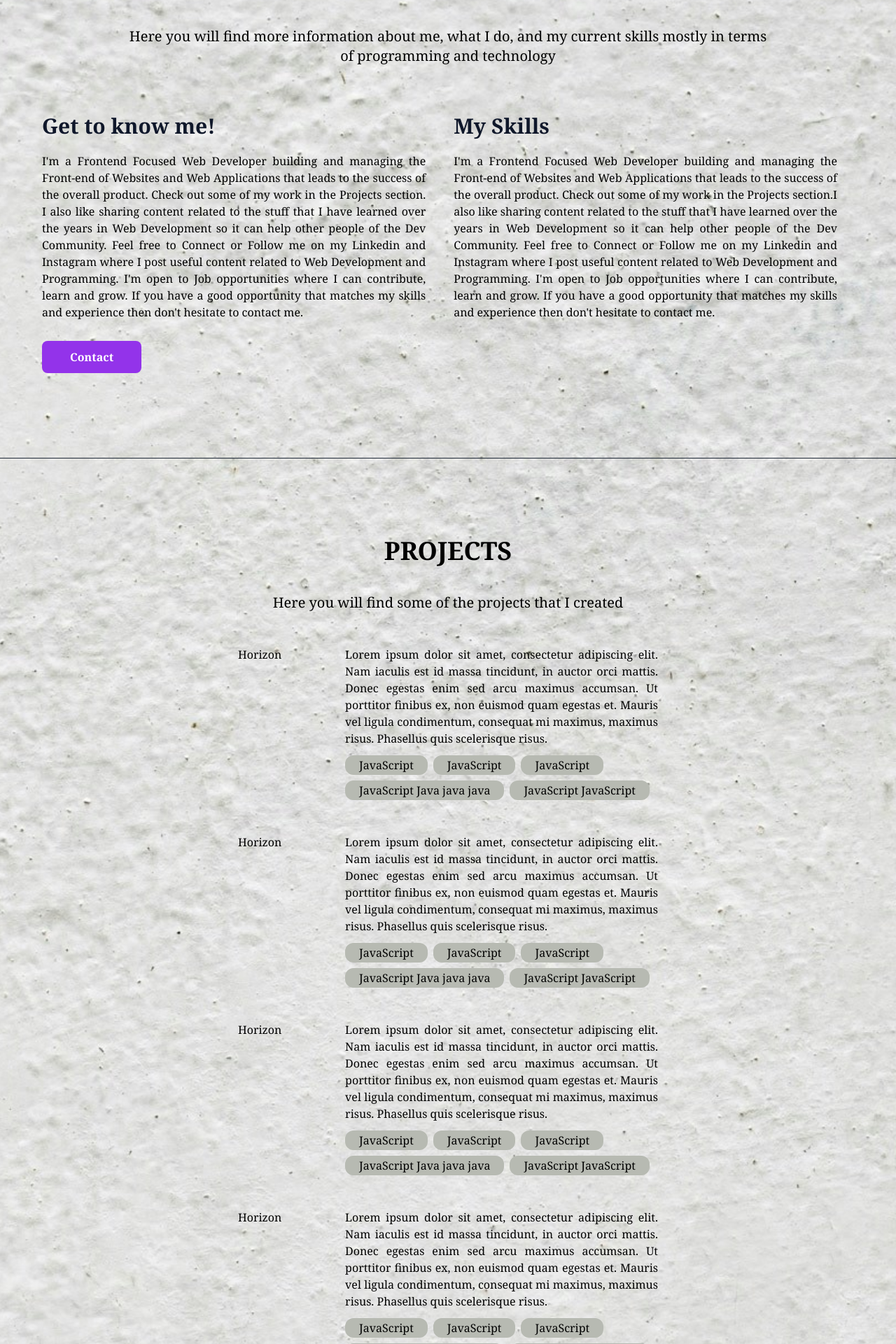
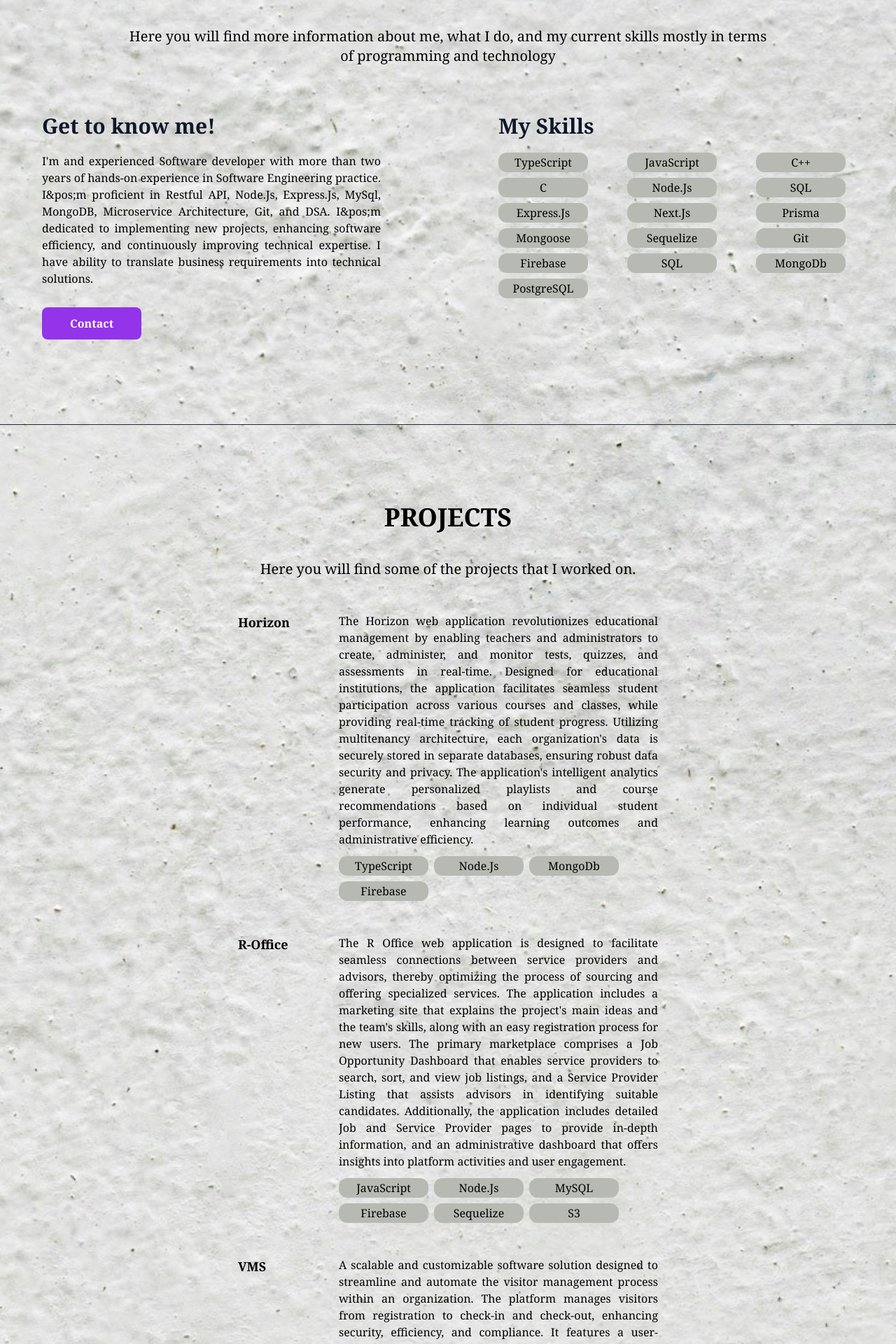
Before and after one commit to bhatarshid/my_portfolio, a Next.js app: page / in a window 1280 px wide. Shown: the part 735-2655 px from the top of the page at 70% size. Built offline with nearby package versions, Linux system fonts and the light colour scheme.

Commit message:
added projects and about me

```diff
--- a/components/About.tsx
+++ b/components/About.tsx
@@ -1,3 +1,5 @@
+import { SkillsComponent } from "./Skills"
+
 export const AboutComponent = function() {
   return <div id="about">
     <div className="flex flex-col sm:px-6 lg-px-8 font-serif py-28">
@@ -6,17 +8,26 @@ export const AboutComponent = function() {
         <p className="text-center text-xl p-10">Here you will find more information about me, what I do, and my current skills mostly in terms <br />of programming and technology</p>
       </div>
       <div className="flex item-center- justify-center p-5 ml-4">
-        <div className="">
+        <div className="w-2/4 pr-16">
           <h3 className="text-3xl font-semibold text-slate-900">Get to know me!</h3>
-          <p className="text-justify mr-10 py-5 pb-10">I&apos;m a Frontend Focused Web Developer building and managing the Front-end of Websites and Web Applications that leads to the success of the overall product. Check out some of my work in the Projects section. I also like sharing content related to the stuff that I have learned over the years in Web Development so it can help other people of the Dev Community. Feel free to Connect or Follow me on my Linkedin and Instagram where I post useful content related to Web Development and Programming. I&apos;m open to Job opportunities where I can contribute, learn and grow. If you have a good opportunity that matches my skills and experience then don&apos;t hesitate to contact me.</p>
-          <a href="#"
+          <p className="text-justify mr-10 py-5 pb-10">I&apos;m and experienced Software developer with more than two years of hands-on experience in Software Engineering practice. I&pos;m proficient in Restful API, Node.Js, Express.Js, MySql, MongoDB, Microservice Architecture, Git, and DSA. I&pos;m dedicated to implementing new projects, enhancing software efficiency, and continuously improving technical expertise. I have ability to translate business requirements into technical solutions.</p>
+          <a href="#contact"
             className="bg-purple-600 hover:bg-purple-700 text-white font-bold rounded-lg transition duration-300 py-3 px-10">
             Contact
           </a>
         </div>
-        <div>
+        <div className="w-2/4 pl-16">
           <h3 className="text-3xl font-semibold text-slate-900">My Skills</h3>
-          <p className="text-justify mr-10 py-5">I&apos;m a Frontend Focused Web Developer building and managing the Front-end of Websites and Web Applications that leads to the success of the overall product. Check out some of my work in the Projects section.I also like sharing content related to the stuff that I have learned over the years in Web Development so it can help other people of the Dev Community. Feel free to Connect or Follow me on my Linkedin and Instagram where I post useful content related to Web Development and Programming. I&apos;m open to Job opportunities where I can contribute, learn and grow. If you have a good opportunity that matches my skills and experience then don&apos;t hesitate to contact me.</p>
+          <div className="py-5 pr-5 flex flex-row flex-wrap justify-between">
+            <SkillsComponent skill="TypeScript" />    <SkillsComponent skill="JavaScript" />
+            <SkillsComponent skill=" C++" />          <SkillsComponent skill="C" />
+            <SkillsComponent skill="Node.Js" />       <SkillsComponent skill="SQL" />
+            <SkillsComponent skill="Express.Js" />    <SkillsComponent skill="Next.Js" />
+            <SkillsComponent skill="Prisma" />        <SkillsComponent skill="Mongoose" />
+            <SkillsComponent skill="Sequelize" />     <SkillsComponent skill="Git" />
+            <SkillsComponent skill="Firebase" />      <SkillsComponent skill="SQL" />
+            <SkillsComponent skill="MongoDb" />       <SkillsComponent skill="PostgreSQL" />
+          </div>
         </div>
       </div>
     </div>
--- a/components/Intro.tsx
+++ b/components/Intro.tsx
@@ -4,7 +4,7 @@ export const IntroComponent = function() {
       <h1 className="text-6xl font-extrabold pb-10">HEY, I&apos;M ARSHID BHAT</h1>
       <p className="text-center text-xl">A Result-Oriented Web Developer building and managing Websites and <br></br>
         Web Applications that leads to the success of the overall product</p>
-      <a href="#"
+      <a href="#project"
             className="bg-purple-600 hover:bg-purple-700 text-white font-bold py-3 px-10 rounded-lg transition duration-300 mt-10">
         PROJECTS
       </a>
--- a/components/Project.tsx
+++ b/components/Project.tsx
@@ -5,66 +5,51 @@ export const ProjectComponent = function() {
     <div id="project" className="flex flex-col px-4 sm:px-6 lg-px-8 font-serif py-28">
       <div className="flex flex-col pb-2">
         <h2 className="text-4xl font-semibold text-center">PROJECTS</h2>
-        <p className="text-center text-xl p-10">Here you will find some of the projects that I created</p>
+        <p className="text-center text-xl p-10">Here you will find some of the projects that I worked on.</p>
       </div>
       <div className="mx-72 text-justify px-7 space-y-10">
-        <div className="flex flex-row space-x-20">
-          <h3 className="w-2/3">Horizon</h3>
+        <div className="flex flex-row">
+          <h3 className="w-2/3 text-lg font-semibold min-w-36">Horizon</h3>
           <div className="flex flex-col space-y-3">
             <div>
-              <p>Lorem ipsum dolor sit amet, consectetur adipiscing elit. Nam iaculis est id massa tincidunt, in auctor orci mattis. Donec egestas enim sed arcu maximus accumsan. Ut porttitor finibus ex, non euismod quam egestas et. Mauris vel ligula condimentum, consequat mi maximus, maximus risus. Phasellus quis scelerisque risus.  </p>
+              <p>The Horizon web application revolutionizes educational management by enabling teachers and administrators to create, administer, and monitor tests, quizzes, and assessments in real-time. Designed for educational institutions, the application facilitates seamless student participation across various courses and classes, while providing real-time tracking of student progress. Utilizing multitenancy architecture, each organization&apos;s data is securely stored in separate databases, ensuring robust data security and privacy. The application&apos;s intelligent analytics generate personalized playlists and course recommendations based on individual student performance, enhancing learning outcomes and administrative efficiency. </p>
+            </div>
+            <div className="flex flex-row w-full flex-wrap">
+              <SkillsComponent skill="TypeScript" />
+              <SkillsComponent skill="Node.Js" />
+              <SkillsComponent skill="MongoDb" />
+              <SkillsComponent skill="Firebase" />
+            </div>
+          </div>
+        </div>
+        <div className="flex flex-row">
+          <h3 className="w-2/3 text-lg font-semibold min-w-36">R-Office</h3>
+          <div className="flex flex-col space-y-3">
+            <div>
+              <p>The R Office web application is designed to facilitate seamless connections between service providers and advisors, thereby optimizing the process of sourcing and offering specialized services. The application includes a marketing site that explains the project&apos;s main ideas and the team&apos;s skills, along with an easy registration process for new users. The primary marketplace comprises a Job Opportunity Dashboard that enables service providers to search, sort, and view job listings, and a Service Provider Listing that assists advisors in identifying suitable candidates. Additionally, the application includes detailed Job and Service Provider pages to provide in-depth information, and an administrative dashboard that offers insights into platform activities and user engagement. </p>
             </div>
             <div className="flex flex-row w-full flex-wrap">
               <SkillsComponent skill="JavaScript" />
-              <SkillsComponent skill="JavaScript" />
-              <SkillsComponent skill="JavaScript" />
-              <SkillsComponent skill="JavaScript Java java java" />
-              <SkillsComponent skill="JavaScript JavaScript" />
+              <SkillsComponent skill="Node.Js" />
+              <SkillsComponent skill="MySQL" />
+              <SkillsComponent skill="Firebase" />
+              <SkillsComponent skill="Sequelize" />
+              <SkillsComponent skill="S3" />
             </div>
           </div>
         </div>
-        <div className="flex flex-row space-x-20">
-          <h3 className="w-2/3">Horizon</h3>
+        <div className="flex flex-row">
+          <h3 className="w-2/3 text-lg font-semibold min-w-36">VMS</h3>
           <div className="flex flex-col space-y-3">
             <div>
-              <p>Lorem ipsum dolor sit amet, consectetur adipiscing elit. Nam iaculis est id massa tincidunt, in auctor orci mattis. Donec egestas enim sed arcu maximus accumsan. Ut porttitor finibus ex, non euismod quam egestas et. Mauris vel ligula condimentum, consequat mi maximus, maximus risus. Phasellus quis scelerisque risus.  </p>
+              <p>A scalable and customizable software solution designed to streamline and automate the visitor management process within an organization. The platform manages visitors from registration to check-in and check-out, enhancing security, efficiency, and compliance. It features a user-friendly interface, robust authentication and authorization, and comprehensive visitor permission management. Detailed visitor profiles and secure document uploads via AWS S3 are included, with seamless frontend integration for an enhanced user experience. An automated email notification system ensures real-time communication with relevant employees. This solution significantly improves visitor management, contributing to better security and operational efficiency.</p>
             </div>
             <div className="flex flex-row w-full flex-wrap">
               <SkillsComponent skill="JavaScript" />
-              <SkillsComponent skill="JavaScript" />
-              <SkillsComponent skill="JavaScript" />
-              <SkillsComponent skill="JavaScript Java java java" />
-              <SkillsComponent skill="JavaScript JavaScript" />
-            </div>
-          </div>
-        </div>
-        <div className="flex flex-row space-x-20">
-          <h3 className="w-2/3">Horizon</h3>
-          <div className="flex flex-col space-y-3">
-            <div>
-              <p>Lorem ipsum dolor sit amet, consectetur adipiscing elit. Nam iaculis est id massa tincidunt, in auctor orci mattis. Donec egestas enim sed arcu maximus accumsan. Ut porttitor finibus ex, non euismod quam egestas et. Mauris vel ligula condimentum, consequat mi maximus, maximus risus. Phasellus quis scelerisque risus.  </p>
-            </div>
-            <div className="flex flex-row w-full flex-wrap">
-              <SkillsComponent skill="JavaScript" />
-              <SkillsComponent skill="JavaScript" />
-              <SkillsComponent skill="JavaScript" />
-              <SkillsComponent skill="JavaScript Java java java" />
-              <SkillsComponent skill="JavaScript JavaScript" />
-            </div>
-          </div>
-        </div>
-        <div className="flex flex-row space-x-20">
-          <h3 className="w-2/3">Horizon</h3>
-          <div className="flex flex-col space-y-3">
-            <div>
-              <p>Lorem ipsum dolor sit amet, consectetur adipiscing elit. Nam iaculis est id massa tincidunt, in auctor orci mattis. Donec egestas enim sed arcu maximus accumsan. Ut porttitor finibus ex, non euismod quam egestas et. Mauris vel ligula condimentum, consequat mi maximus, maximus risus. Phasellus quis scelerisque risus.  </p>
-            </div>
-            <div className="flex flex-row w-full flex-wrap">
-              <SkillsComponent skill="JavaScript" />
-              <SkillsComponent skill="JavaScript" />
-              <SkillsComponent skill="JavaScript" />
-              <SkillsComponent skill="JavaScript Java java java" />
-              <SkillsComponent skill="JavaScript JavaScript" />
+              <SkillsComponent skill="Node.Js" />
+              <SkillsComponent skill="MySQL" />
+              <SkillsComponent skill="Sequelize" />
+              <SkillsComponent skill="Docker" />
             </div>
           </div>
         </div>
--- a/components/Skills.tsx
+++ b/components/Skills.tsx
@@ -1,5 +1,5 @@
 export const SkillsComponent = function({ skill }: any) {
-  return <div className="mr-2 mb-2">
+  return <div className="mr-2 mb-2 w-32">
     <h4 className="bg-color-1 text-center rounded-xl text-nowrap px-5 py-0.5">{ skill }</h4>
   </div>
 }
```
